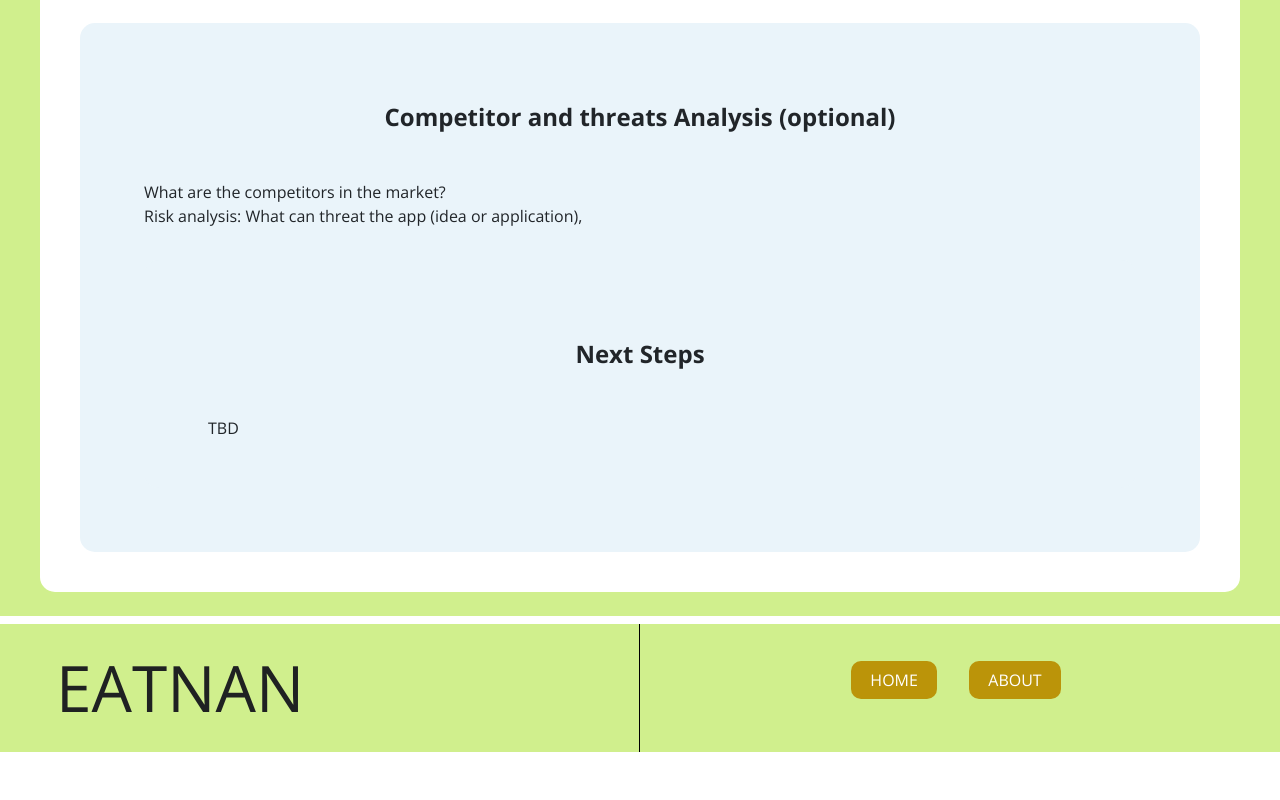
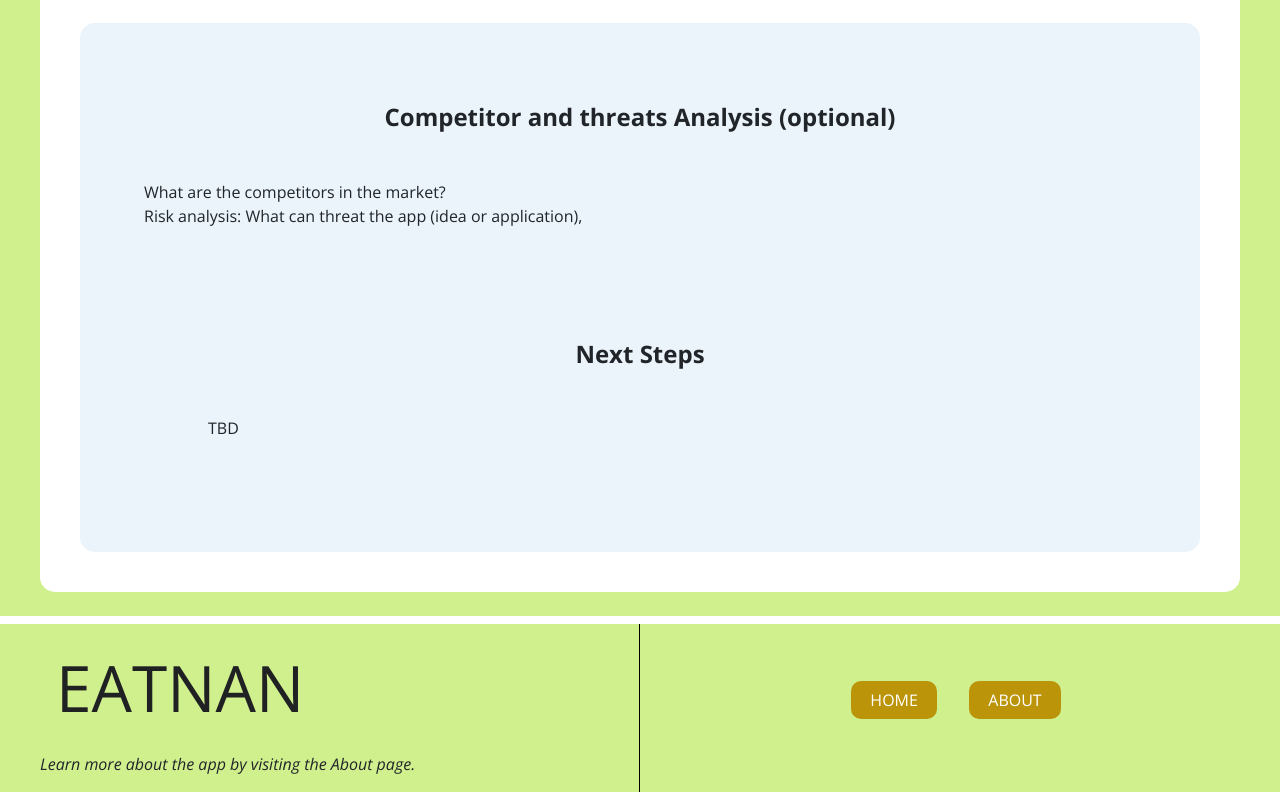
Before and after one commit to Tarek994/new-react-graphql, a React (Create React App) app: page /#/about in a window 1280 px wide. Shown: the part 6483-7283 px from the top of the page. Before the commit the page ends 7243 px from the top, so only its background shows below. Built offline with nearby package versions, Linux system fonts and the light colour scheme; a web font is replaced by a local one.

Commit message:
feat(Footer.tsx): add the learn more paragraph under the app logo

```diff
--- a/src/components/footer/Footer.tsx
+++ b/src/components/footer/Footer.tsx
@@ -8,6 +8,7 @@ const Footer = () => {
             <div className="footer col-lg-12 d-flex">
                 <div className="footer-logo col-lg-6">
                     <Link className="footer-logo-title" to="section-01">EATNAN</Link>
+                    <p><i>Learn more about the app by visiting the About page.</i> </p>
                 </div>
                 <div className="col-lg-6 footer-navigation">
                     <ul>
```
